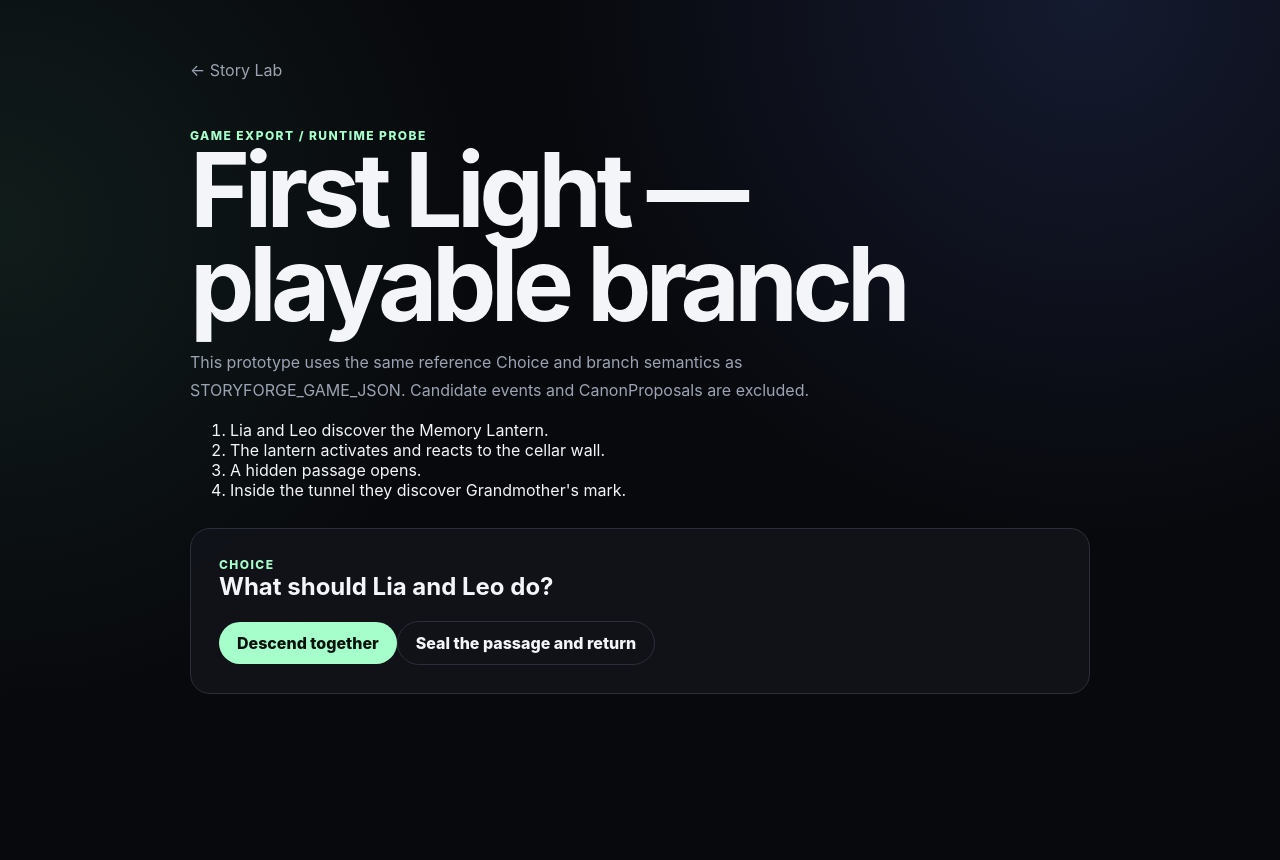
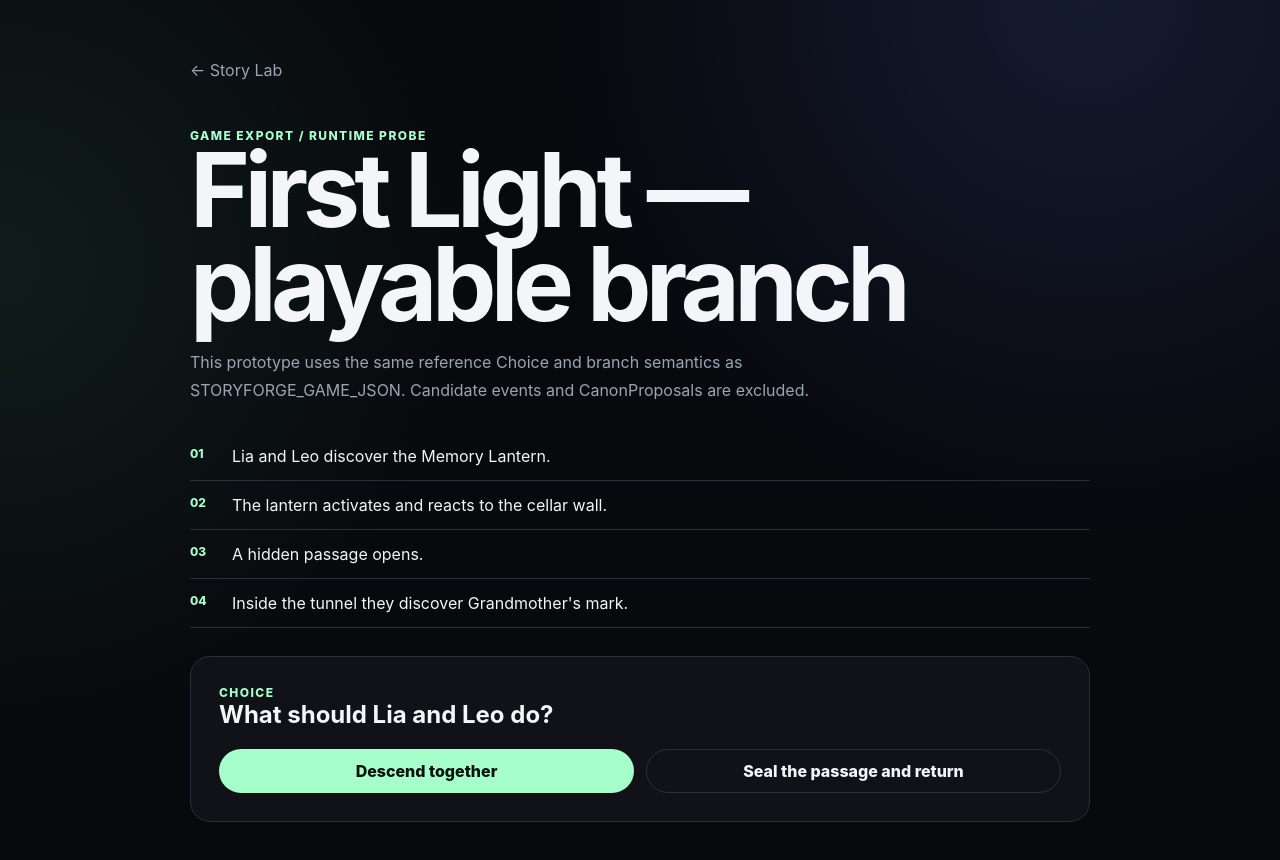
Before and after one commit to tehknesolutions/tehkne-storyforge, a Next.js app in the folder apps/story-lab/: page /game in a window 1280 px wide. Shown: the top 860 px of the page. Before the commit the page ends 800 px from the top, so only its background shows below. Built offline with nearby package versions, Linux system fonts and the light colour scheme.

Commit message:
feat(v0.7): style game probe

```diff
--- a/apps/story-lab/app/globals.css
+++ b/apps/story-lab/app/globals.css
@@ -411,3 +411,39 @@ button.secondary {
     flex-direction: column;
   }
 }
+
+
+.game-events {
+  margin: 28px 0;
+  padding: 0;
+  list-style: none;
+  counter-reset: game-event;
+}
+
+.game-events li {
+  counter-increment: game-event;
+  padding: 14px 0 14px 42px;
+  border-bottom: 1px solid var(--line);
+  position: relative;
+}
+
+.game-events li::before {
+  content: counter(game-event, decimal-leading-zero);
+  position: absolute;
+  left: 0;
+  color: var(--accent);
+  font-size: 0.75rem;
+  font-weight: 800;
+}
+
+.game-choice-grid {
+  display: grid;
+  grid-template-columns: 1fr 1fr;
+  gap: 12px;
+}
+
+@media (max-width: 600px) {
+  .game-choice-grid {
+    grid-template-columns: 1fr;
+  }
+}
```
